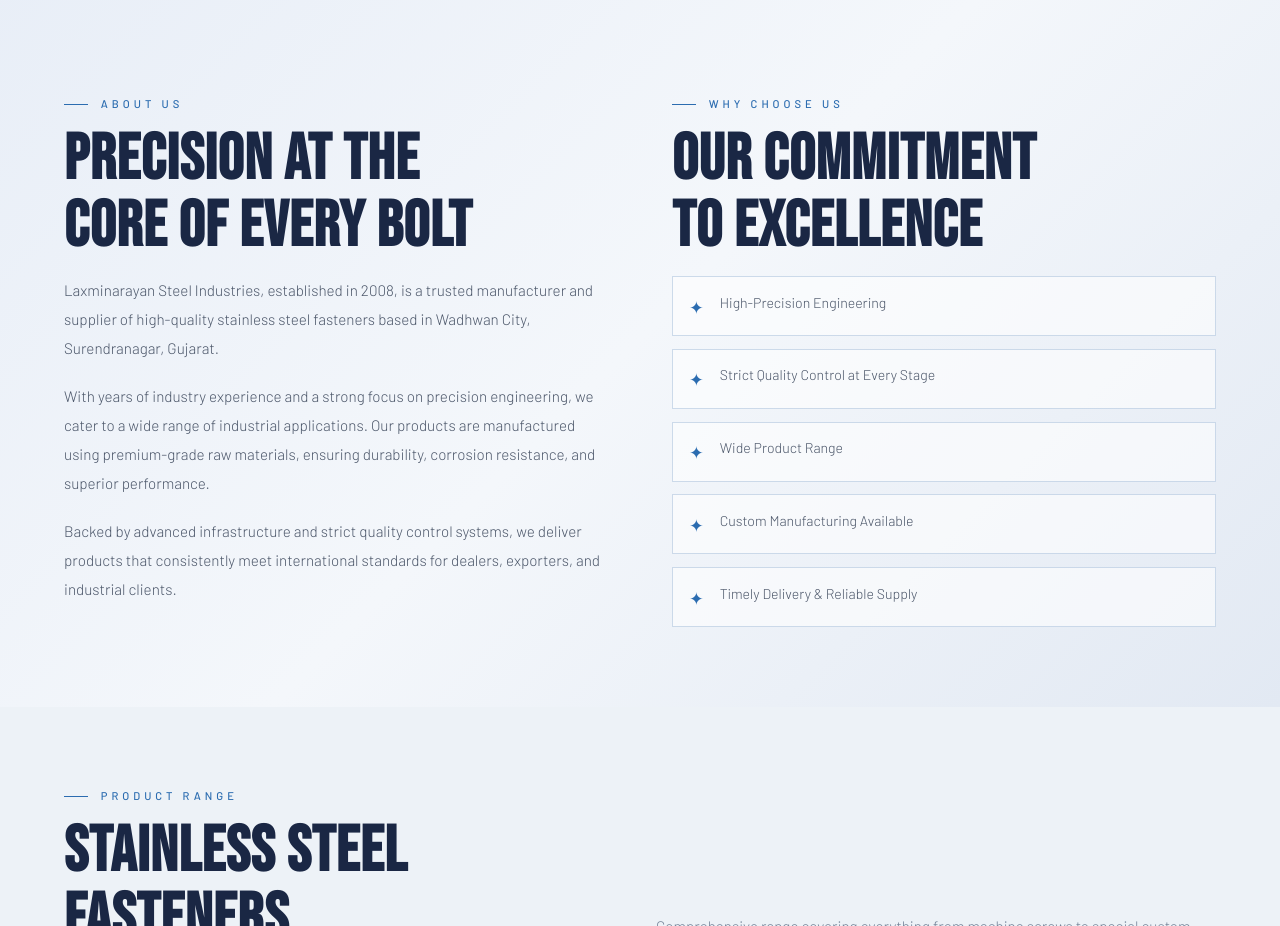
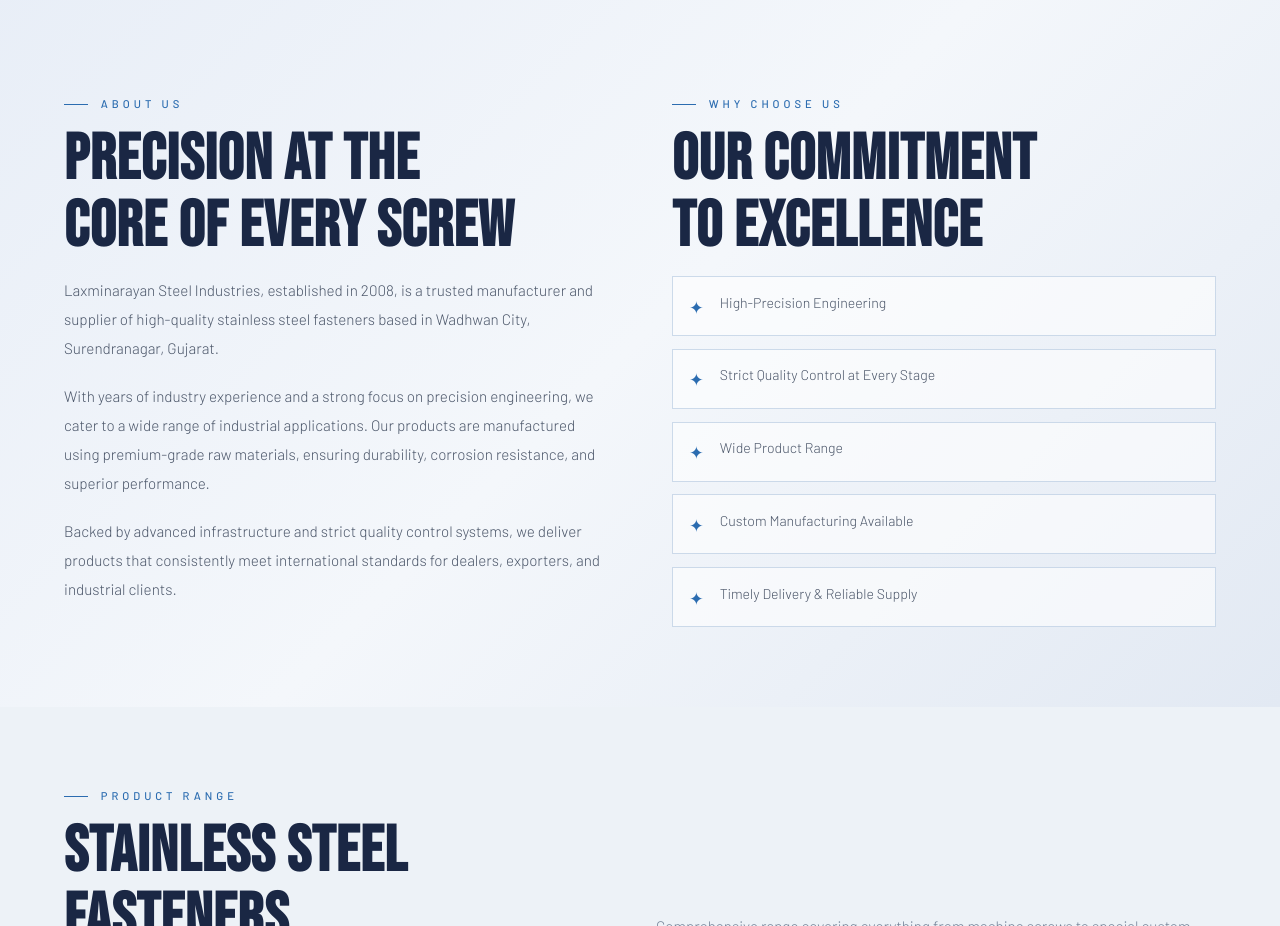
Before and after one commit to Nishviprp/laxminarayan-steel, a plain HTML site: page index.html in a window 1280 px wide. Shown: the part 980-1906 px from the top of the page. Drawn offline with nearby package versions, Linux system fonts and the light colour scheme.

Commit message:
Update section title from 'BOLT' to 'SCREW'

```diff
--- a/index.html
+++ b/index.html
@@ -520,7 +520,7 @@
     <div class="about-grid">
       <div class="fade-in">
         <div class="section-eyebrow">About Us</div>
-        <h2 class="section-title">PRECISION AT THE<br>CORE OF EVERY BOLT</h2>
+        <h2 class="section-title">PRECISION AT THE<br>CORE OF EVERY SCREW</h2>
         <div class="about-text">
           <p>Laxminarayan Steel Industries, established in 2008, is a trusted manufacturer and supplier of high-quality stainless steel fasteners based in Wadhwan City, Surendranagar, Gujarat.</p>
           <p>With years of industry experience and a strong focus on precision engineering, we cater to a wide range of industrial applications. Our products are manufactured using premium-grade raw materials, ensuring durability, corrosion resistance, and superior performance.</p>
```
